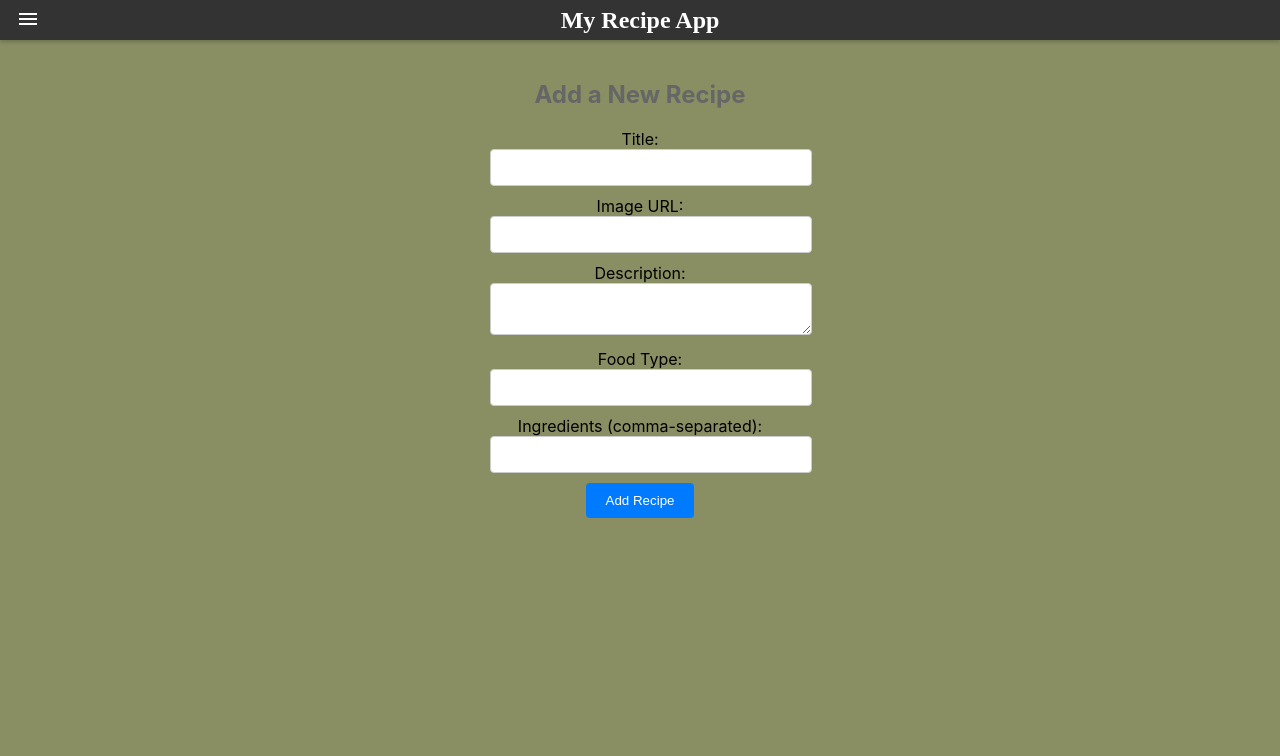
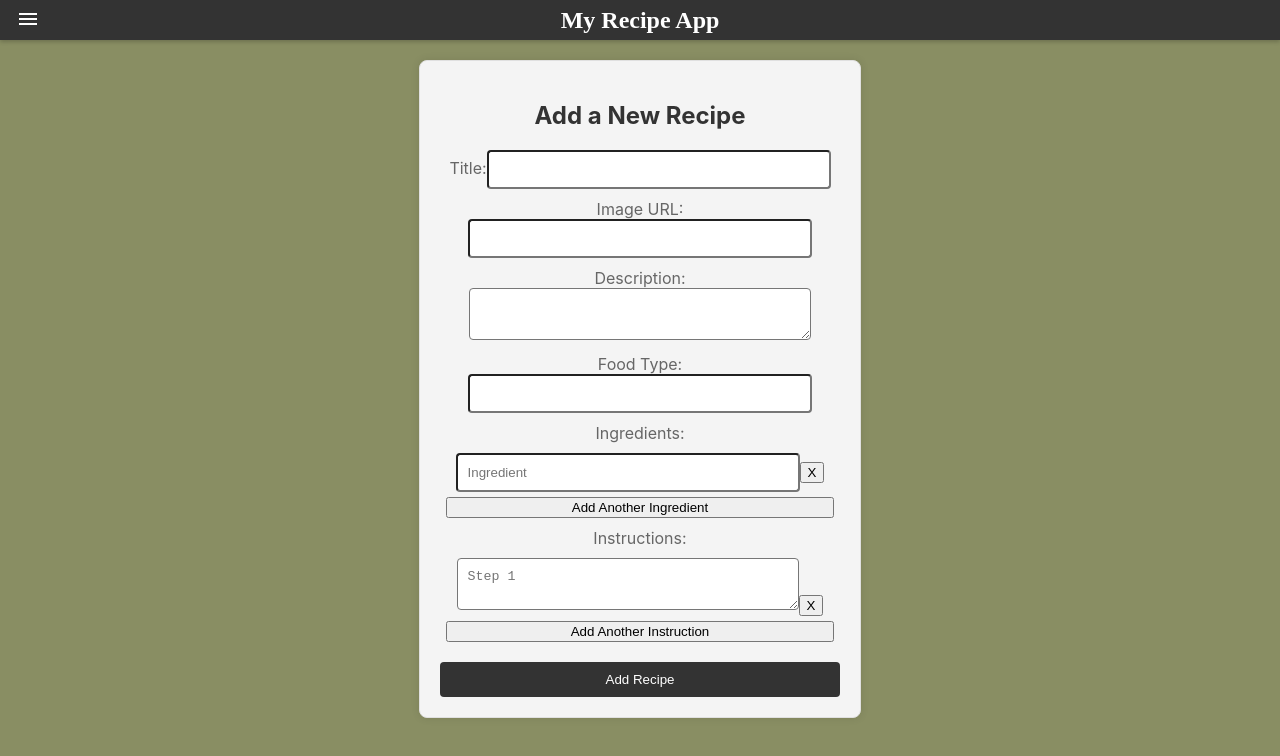
Before and after one commit to Bjorheden/my-recipe-app, a React (Create React App) app: page /add-recipe in a window 1280 px wide. Shown: the top 756 px of the page. Built offline with nearby package versions, Linux system fonts and the light colour scheme; a web font is replaced by a local one.

Commit message:
added a instruction section, and added functionallity to remove ingredients and instructions

```diff
--- a/src/components/atoms/SearchBar/SearchBar.jsx
+++ b/src/components/atoms/SearchBar/SearchBar.jsx
@@ -1,5 +1,25 @@
 import React, { useState } from "react";
-import "./SearchBar.css"; // Create a CSS file for styling
+import TextField from "@mui/material/TextField";
+import SearchIcon from "@mui/icons-material/Search";
+import InputAdornment from "@mui/material/InputAdornment";
+import { styled } from "@mui/system";
+
+const StyledSearchBar = styled(TextField)({
+    // Your custom styles here
+    marginBottom: "30px",
+    width: "400px",
+    "& label.Mui-focused": {
+        color: "green",
+    },
+    "& .MuiOutlinedInput-root": {
+        "&.Mui-focused fieldset": {
+            borderColor: "green",
+        },
+    },
+    "& .MuiInputLabel-outlined": {
+        transform: "translate(10px, -19px) scale(0.85)",
+    },
+});
 
 const SearchBar = ({ onSearch }) => {
     const [searchInput, setSearchInput] = useState("");
@@ -9,11 +29,17 @@ const SearchBar = ({ onSearch }) => {
     };
 
     return (
-        <div className="search-bar-container">
-            <input
-                className="search-input"
-                type="text"
-                placeholder="Search recipe"
+        <StyledSearchBar
+            id="search"
+            label="Search recipe"
+            variant="outlined"
+            InputProps={{
+                startAdornment: (
+                    <InputAdornment position="start">
+                        <SearchIcon />
+                    </InputAdornment>
+                ),
+            }}
             value={searchInput}
             onChange={(e) => setSearchInput(e.target.value)}
             onKeyDown={(e) => {
@@ -22,7 +48,6 @@ const SearchBar = ({ onSearch }) => {
                 }
             }}
         />
-        </div>
     );
 };
 
--- a/src/components/pages/AddRecipePage/AddRecipePage.css
+++ b/src/components/pages/AddRecipePage/AddRecipePage.css
@@ -7,37 +7,65 @@
 }
 
 .add-recipe-form {
-    width: 300px;
+    width: 100%; /* Expand to the available width */
+    max-width: 400px; /* Set a max-width for better readability */
+    margin: 0 auto;
     text-align: center;
+    padding: 20px;
+    background-color: #f4f4f4; /* Light gray background */
+    border: 1px solid #e0e0e0; /* Light border */
+    border-radius: 8px; /* Rounded corners */
+    box-shadow: 0px 0px 8px rgba(0, 0, 0, 0.1); /* Subtle box shadow */
 }
 
 h2 {
     font-size: 24px;
     margin-bottom: 20px;
+    color: #333; /* Dark text color */
 }
 
 label {
     display: block;
     margin: 10px 0;
+    color: #666; /* Slightly muted text color */
 }
 
 textarea,
 input[type="text"] {
-    width: 100%;
+    width: 80%;
     padding: 10px;
-    border: 1px solid #ccc;
     border-radius: 4px;
 }
 
 .add-recipe-button {
-    background-color: #007bff;
+    background-color: #333;
     color: white;
     padding: 10px 20px;
     border: none;
     border-radius: 4px;
     cursor: pointer;
+    margin-top: 20px;
+    width: 100%;
 }
 
 .add-recipe-button:hover {
     background-color: #0056b3;
 }
+
+.add-ingredient-button {
+    margin-top: 5px;
+    width: 97%;
+}
+
+.add-ingredient-button:hover {
+    cursor: pointer;
+}
+
+.add-instruction-button {
+    margin-top: 5px;
+    width: 97%;
+}
+
+.add-instruction-button:hover {
+    cursor: pointer;
+}
--- a/src/components/pages/AddRecipePage/AddRecipePage.jsx
+++ b/src/components/pages/AddRecipePage/AddRecipePage.jsx
@@ -7,45 +7,65 @@ const AddRecipePage = ({ onAddRecipe }) => {
         image: "",
         description: "",
         foodType: "",
-        ingredients: [],
+        ingredients: [""],
+        instructions: [""],
     });
 
-    const handleChange = (e) => {
+    const handleChange = (e, field, index) => {
         const { name, value } = e.target;
-
-        // If the input is for ingredients, split the comma-separated values into an array
-        if (name === "ingredients") {
-            const ingredientsArray = value
-                .split(",")
-                .map((ingredient) => ingredient.trim());
-            setRecipeData({
-                ...recipeData,
-                [name]: ingredientsArray,
-            });
+        if (field === "ingredients" || field === "instructions") {
+            const updatedData = { ...recipeData };
+            updatedData[field][index] = value;
+            setRecipeData(updatedData);
         } else {
             setRecipeData({
                 ...recipeData,
-                [name]: value,
+                [field]: value,
             });
         }
     };
 
+    const handleAddIngredient = () => {
+        setRecipeData({
+            ...recipeData,
+            ingredients: [...recipeData.ingredients, ""],
+        });
+    };
+
+    const handleRemoveIngredient = (index) => {
+        const updatedIngredients = [...recipeData.ingredients];
+        updatedIngredients.splice(index, 1);
+        setRecipeData({ ...recipeData, ingredients: updatedIngredients });
+    };
+
+    const handleAddInstruction = () => {
+        setRecipeData({
+            ...recipeData,
+            instructions: [...recipeData.instructions, ""],
+        });
+    };
+
+    const handleRemoveInstruction = (index) => {
+        const updatedInstructions = [...recipeData.instructions];
+        updatedInstructions.splice(index, 1);
+        setRecipeData({ ...recipeData, instructions: updatedInstructions });
+    };
+
     const handleSubmit = (e) => {
         e.preventDefault();
-        // Validate the input data here
         if (
             recipeData.title &&
             recipeData.description &&
-            recipeData.ingredients
+            recipeData.ingredients.length > 0
         ) {
             // Call the provided callback function to add the recipe
-            // Reset the form
             setRecipeData({
                 title: "",
                 image: "",
                 description: "",
                 foodType: "",
-                ingredients: [],
+                ingredients: [""],
+                instructions: [""],
             });
         }
         console.log("Recipe Data:", recipeData);
@@ -61,7 +81,7 @@ const AddRecipePage = ({ onAddRecipe }) => {
                         type="text"
                         name="title"
                         value={recipeData.title}
-                        onChange={handleChange}
+                        onChange={(e) => handleChange(e, "title")}
                         required
                     />
                 </label>
@@ -71,7 +91,7 @@ const AddRecipePage = ({ onAddRecipe }) => {
                         type="text"
                         name="image"
                         value={recipeData.image}
-                        onChange={handleChange}
+                        onChange={(e) => handleChange(e, "image")}
                     />
                 </label>
                 <label>
@@ -79,7 +99,7 @@ const AddRecipePage = ({ onAddRecipe }) => {
                     <textarea
                         name="description"
                         value={recipeData.description}
-                        onChange={handleChange}
+                        onChange={(e) => handleChange(e, "description")}
                     ></textarea>
                 </label>
                 <label>
@@ -88,18 +108,68 @@ const AddRecipePage = ({ onAddRecipe }) => {
                         type="text"
                         name="foodType"
                         value={recipeData.foodType}
-                        onChange={handleChange}
+                        onChange={(e) => handleChange(e, "foodType")}
                     />
                 </label>
-                <label>
-                    Ingredients (comma-separated):
-                    <input
-                        type="text"
-                        name="ingredients"
-                        value={recipeData.ingredients.join(", ")}
-                        onChange={handleChange}
-                    />
-                </label>
+                <div className="ingredient-section">
+                    <label>Ingredients:</label>
+                    {recipeData.ingredients.map((ingredient, index) => (
+                        <div key={index} className="ingredient-input">
+                            <input
+                                type="text"
+                                name="ingredients"
+                                placeholder="Ingredient"
+                                value={ingredient}
+                                onChange={(e) =>
+                                    handleChange(e, "ingredients", index)
+                                }
+                            />
+                            <button
+                                type="button"
+                                onClick={() => handleRemoveIngredient(index)}
+                                className="remove-button"
+                            >
+                                X
+                            </button>
+                        </div>
+                    ))}
+                    <button
+                        type="button"
+                        onClick={handleAddIngredient}
+                        className="add-ingredient-button"
+                    >
+                        Add Another Ingredient
+                    </button>
+                </div>
+                <div className="instruction-section">
+                    <label>Instructions:</label>
+                    {recipeData.instructions.map((instruction, index) => (
+                        <div key={index} className="instruction-input">
+                            <textarea
+                                name="instructions"
+                                placeholder={`Step ${index + 1}`}
+                                value={instruction}
+                                onChange={(e) =>
+                                    handleChange(e, "instructions", index)
+                                }
+                            />
+                            <button
+                                type="button"
+                                onClick={() => handleRemoveInstruction(index)}
+                                className="remove-button"
+                            >
+                                X
+                            </button>
+                        </div>
+                    ))}
+                    <button
+                        type="button"
+                        onClick={handleAddInstruction}
+                        className="add-instruction-button"
+                    >
+                        Add Another Instruction
+                    </button>
+                </div>
                 <button type="submit" className="add-recipe-button">
                     Add Recipe
                 </button>
--- a/src/components/pages/RecipeDetailPage/RecipeDetailPage.css
+++ b/src/components/pages/RecipeDetailPage/RecipeDetailPage.css
@@ -15,12 +15,6 @@
     text-overflow: ellipsis;
 }
 
-/* Style the bullet */
-.recipe-detail ul li::before {
-    content: "\2022"; /* Unicode character for a bullet (•) */
-    margin-right: 0.5rem; /* Adjust as needed */
-}
-
 .centered-content {
     display: flex;
     flex-direction: column;
--- a/src/components/pages/RecipeDetailPage/RecipeDetailPage.jsx
+++ b/src/components/pages/RecipeDetailPage/RecipeDetailPage.jsx
@@ -27,9 +27,14 @@ const RecipeDetailPage = () => {
                         <p>{recipe.description}</p>
                         <p>Food Type: {recipe.foodType}</p>
                         <h2>Ingredients:</h2>
+                        <ul className="bullet-list">
+                            {recipe.ingredients.map((ingredient, index) => (
+                                <li key={index}>{`• ${ingredient}`}</li>
+                            ))}
+                        </ul>
                         <ul>
-                            {recipe.ingredients.map((ingredient, index) => (
-                                <li key={index}>{ingredient}</li>
+                            {recipe.instructions.map((instruction, index) => (
+                                <li key={index}>{`${index + 1}. ${instruction}`}</li>
                             ))}
                         </ul>
                         {/* Add more details as needed */}
```
Also changed, not shown: src/components/atoms/SearchBar/SearchBar.css (+45 -13 lines). Lines whose indentation alone changed are shown as unchanged.
